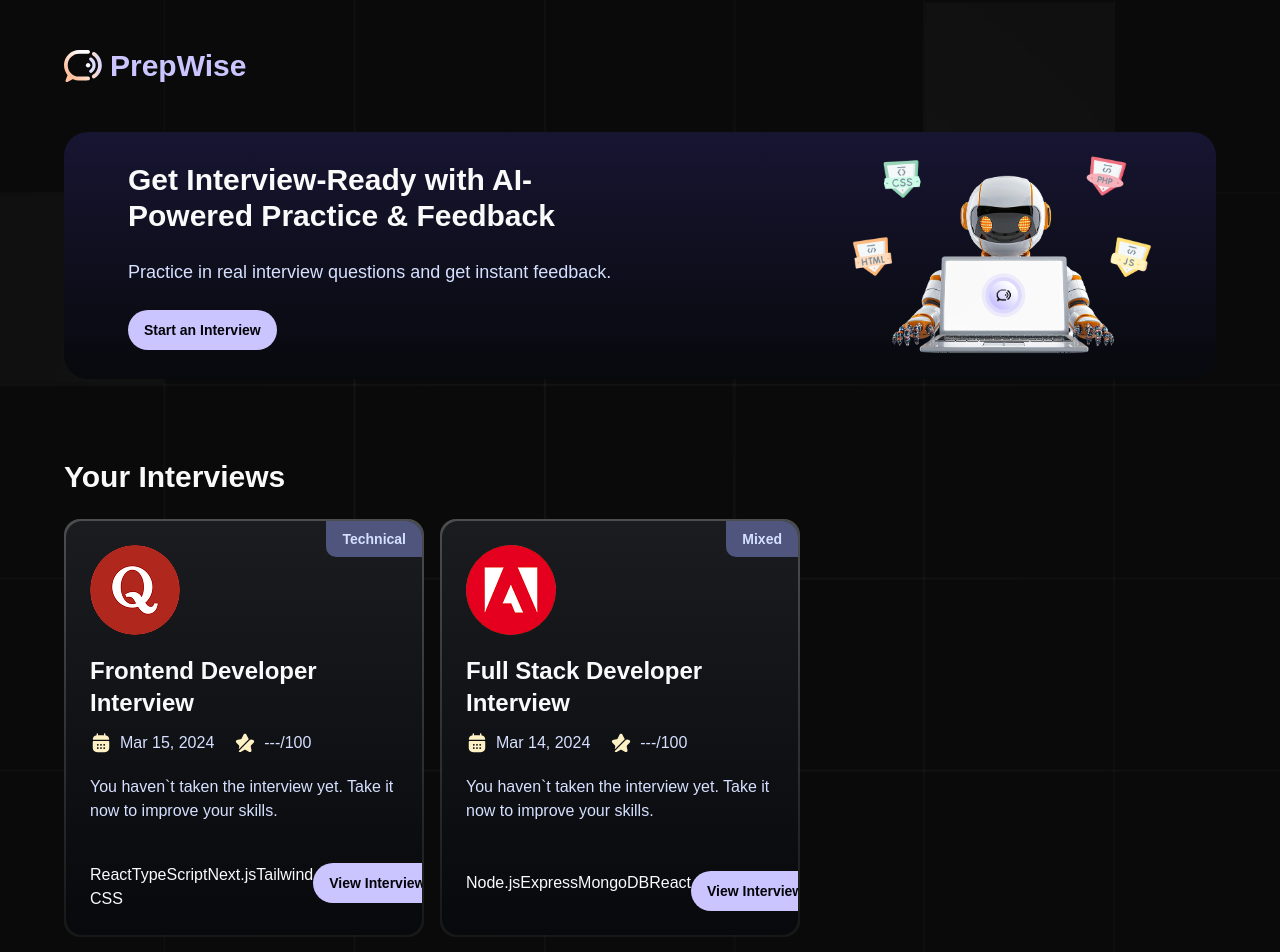
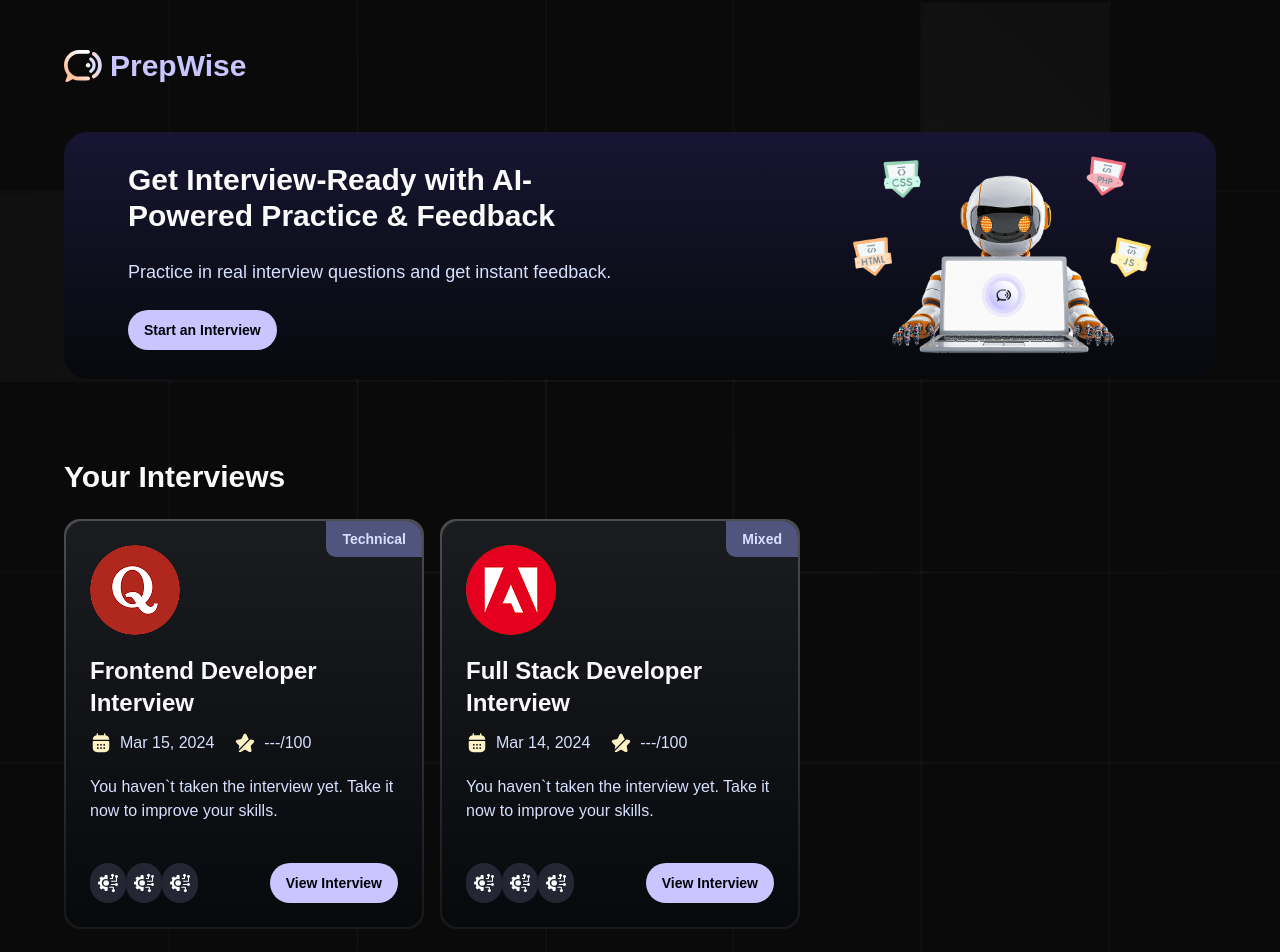
Before and after one commit to firogute/mock_interview_ai, a Next.js app: page / in a window 1280 px wide. Shown: the top 952 px of the page. Built offline with nearby package versions, Linux system fonts and the light colour scheme; a web font is replaced by a local one.

Commit message:
feat: implement DisplayTechIcons component to fetch and display technology logos

```diff
--- a/components/DisplayTechIcons.tsx
+++ b/components/DisplayTechIcons.tsx
@@ -1,7 +1,28 @@
+import { getTechLogos } from "@/lib/utils";
 import React from "react";
+import Image from "next/image";
 
-const DisplayTechIcons = ({ techStack }: TechIconProps) => {
-  return <div>{techStack}</div>;
+const DisplayTechIcons = async ({ techStack }: TechIconProps) => {
+  const techIcons = await getTechLogos(techStack);
+  return (
+    <div className="flex flex-row">
+      {techIcons.slice(0, 3).map(({ tech, url }, index) => (
+        <div
+          className="relative group bg-dark-300 rounded-full p-2 flex-center"
+          key={tech}
+        >
+          <span className="tech-tooltip">{tech}</span>
+          <Image
+            src={url}
+            alt={tech}
+            width={100}
+            height={100}
+            className="size-5"
+          />
+        </div>
+      ))}
+    </div>
+  );
 };
 
 export default DisplayTechIcons;
```
